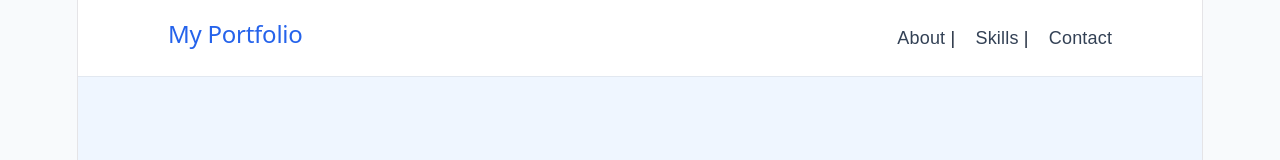
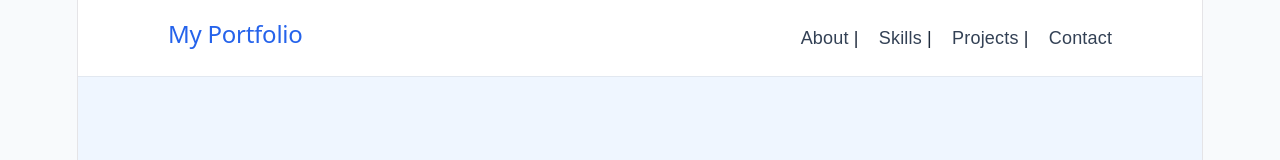
Before and after one commit to KAILASHNATH4545/my-portfolio, a React (Vite) app: page / in a window 1280 px wide. Shown: the top 160 px of the page. Built offline with nearby package versions, Linux system fonts and the light colour scheme.

Commit message:
Update project section

```diff
--- a/src/App.jsx
+++ b/src/App.jsx
@@ -11,6 +11,8 @@ function App() {
           <a href="#about">About</a>
           {' | '}
           <a href="#skills">Skills</a>
+          {' | '}
+          <a herf="#projects">Projects</a>
           {' | '}
           <a href="#contact">Contact</a>
         </div>
```
